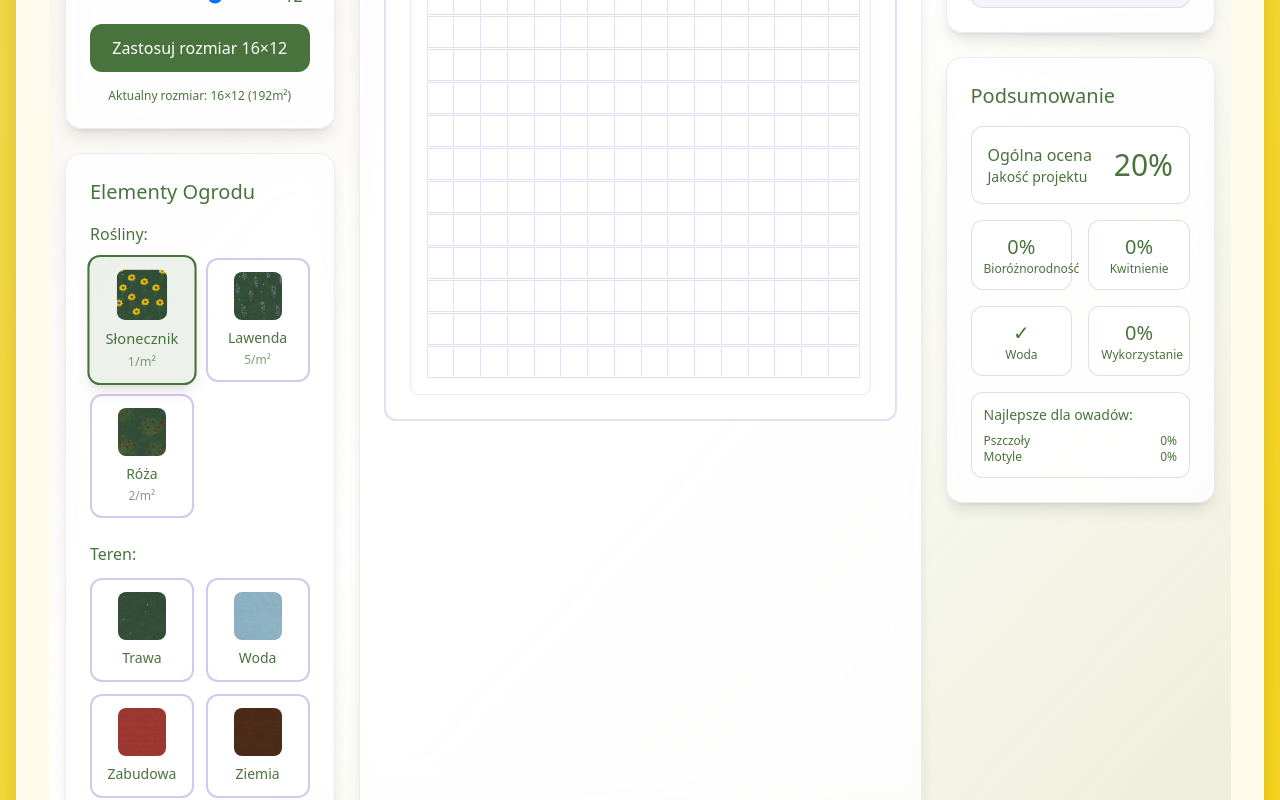
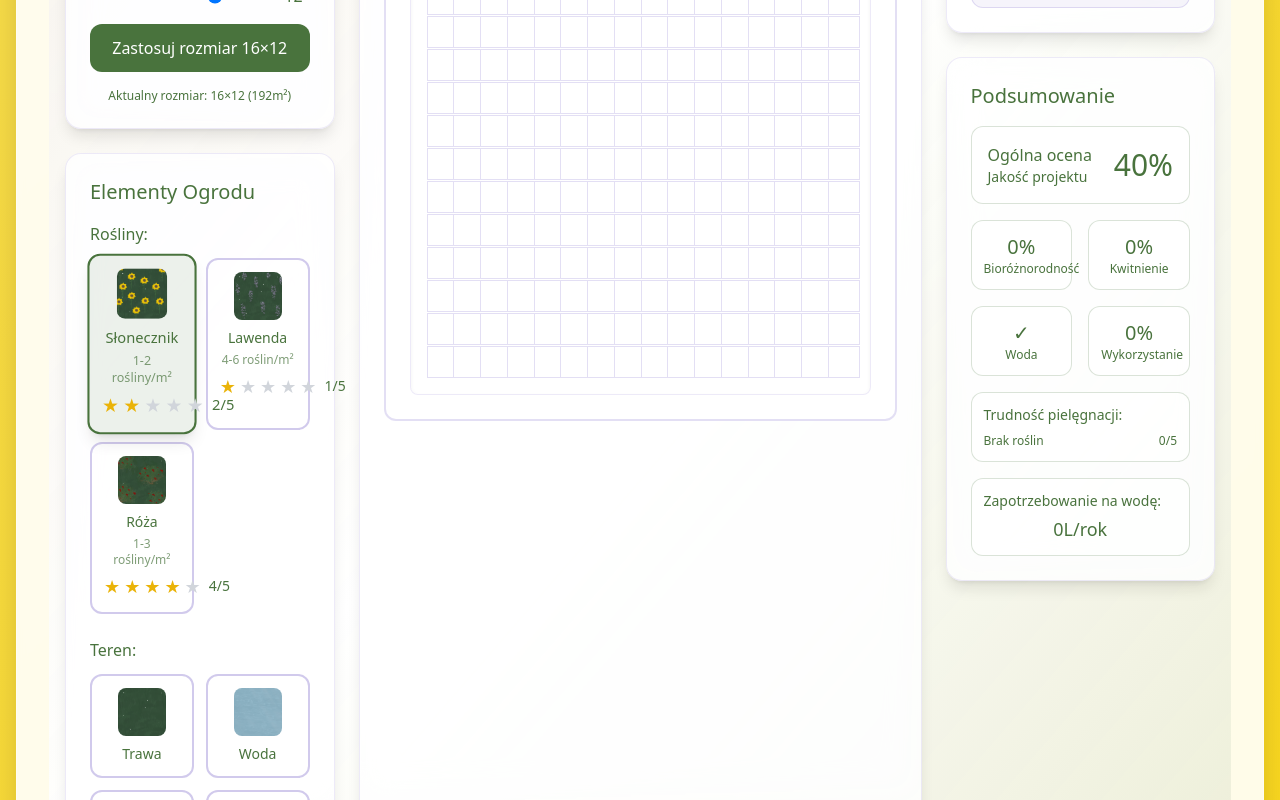
Before and after one commit to misza13579/LetYourGardenBee, a React (Vite) app: page / in a window 1280 px wide. Shown: the part 2777-3577 px from the top of the page. Built offline with nearby package versions, Linux system fonts and the light colour scheme.

Commit message:
poprawka planera

```diff
--- a/src/components/Planner/GardenEditor.jsx
+++ b/src/components/Planner/GardenEditor.jsx
@@ -1,6 +1,6 @@
 import React, { useState } from "react";
 
-// Rozszerzona baza roślin z gęstością sadzenia
+// Rozszerzona baza roślin z poprawionymi parametrami
 const PLANT_DATABASE = {
   sunflower: {
     id: 'sunflower',
@@ -11,9 +11,10 @@ const PLANT_DATABASE = {
     sun: 'słoneczne',
     insects: ['pszczoły', 'trzmiele'],
     image: '/sloneczniki.png',
-    density: { min: 1, max: 2, optimal: 1 }, // rośliny/m²
-    waterNeed: 'medium',
-    maintenance: { cost: 5, effort: 2 }
+    density: "1-2 rośliny/m²", // Czytelniejszy opis
+    waterNeed: 30, // litry/m²/rok
+    maintenance: 2, // trudność 1-5 (1=łatwa, 5=trudna)
+    description: "Roślina jednoroczna, łatwa w uprawie, wymaga podpór"
   },
   lavender: {
     id: 'lavender',
@@ -24,9 +25,10 @@ const PLANT_DATABASE = {
     sun: 'słoneczne',
     insects: ['pszczoły', 'motyle'],
     image: '/lawenda.png',
-    density: { min: 4, max: 6, optimal: 5 },
-    waterNeed: 'low',
-    maintenance: { cost: 8, effort: 1 }
+    density: "4-6 roślin/m²",
+    waterNeed: 15,
+    maintenance: 1,
+    description: "Wieloletnia, odporna na suszę, przycinana wiosną"
   },
   rose: {
     id: 'rose',
@@ -37,9 +39,10 @@ const PLANT_DATABASE = {
     sun: 'słoneczne',
     insects: ['pszczoły', 'trzmiele'],
     image: '/roze.png',
-    density: { min: 1, max: 3, optimal: 2 },
-    waterNeed: 'medium',
-    maintenance: { cost: 15, effort: 4 }
+    density: "1-3 rośliny/m²",
+    waterNeed: 40,
+    maintenance: 4,
+    description: "Wymaga regularnego nawożenia i przycinania"
   }
 };
 
@@ -49,29 +52,29 @@ const TERRAIN_ELEMENTS = {
     id: 'grass',
     name: 'Trawa',
     image: '/trawa.png',
-    waterNeed: 'high',
-    maintenance: { cost: 3, effort: 3 }
+    waterNeed: 50,
+    maintenance: 3
   },
   water: {
     id: 'water',
     name: 'Woda',
     image: '/woda.png',
-    waterNeed: 'none',
-    maintenance: { cost: 20, effort: 2 }
+    waterNeed: 0, // Źródła wody nie zużywają wody
+    maintenance: 1
   },
   building: {
     id: 'building',
     name: 'Zabudowa',
     image: '/cegly.png',
-    waterNeed: 'none',
-    maintenance: { cost: 0, effort: 0 }
+    waterNeed: 0,
+    maintenance: 0
   },
   soil: {
     id: 'soil',
     name: 'Ziemia',
     image: '/ziemia.png',
-    waterNeed: 'none',
-    maintenance: { cost: 0, effort: 0 }
+    waterNeed: 0,
+    maintenance: 0
   }
 };
 
@@ -229,22 +232,35 @@ export default function AdvancedGardenPlanner() {
       return acc;
     }, {});
 
-    // Obliczenia gęstości
-    const densityAnalysis = Object.values(plantStats).map(stat => {
-      const density = stat.plant.density;
-      const currentDensity = stat.count;
-      const status = currentDensity < density.min ? 'za mało' :
-                    currentDensity > density.max ? 'za dużo' : 'optymalnie';
+    // ROCZNE ZAPOTRZEBOWANIE NA WODĘ (w litrach)
+    const annualWaterNeed = allCells.reduce((total, cell) => {
+      if (cell.type === 'element' && cell.element.waterNeed) {
+        return total + cell.element.waterNeed;
+      }
+      return total;
+    }, 0);
 
-      return {
-        plant: stat.plant,
-        current: currentDensity,
-        recommended: density.optimal,
-        status,
-        score: currentDensity >= density.min && currentDensity <= density.max ? 100 :
-               Math.max(0, 100 - Math.abs(currentDensity - density.optimal) * 20)
-      };
-    });
+    // TRUDNOŚĆ PIELĘGNACJI (średnia ważona)
+    const maintenanceAnalysis = allCells.reduce((acc, cell) => {
+      if (cell.type === 'element' && cell.element.maintenance) {
+        acc.totalDifficulty += cell.element.maintenance;
+        acc.elementsWithDifficulty++;
+      }
+      return acc;
+    }, { totalDifficulty: 0, elementsWithDifficulty: 0 });
+
+    const averageDifficulty = maintenanceAnalysis.elementsWithDifficulty > 0
+      ? (maintenanceAnalysis.totalDifficulty / maintenanceAnalysis.elementsWithDifficulty).toFixed(1)
+      : 0;
+
+    // Opis trudności
+    const getDifficultyDescription = (difficulty) => {
+      if (difficulty === 0) return 'Brak roślin';
+      if (difficulty < 2) return 'Bardzo łatwy';
+      if (difficulty < 3) return 'Łatwy';
+      if (difficulty < 4) return 'Średni';
+      return 'Trudny';
+    };
 
     // Przyciąganie owadów
     const insectAttraction = Object.keys(INSECTS_DATABASE).reduce((acc, insectId) => {
@@ -285,41 +301,6 @@ export default function AdvancedGardenPlanner() {
       return { continuity, score: continuityScore, gaps: months.length - bloomingMonths };
     };
 
-    // Bilans wodny
-    const waterBalance = () => {
-      const waterNeeds = allCells.reduce((acc, cell) => {
-        if (cell.type === 'element') {
-          const element = cell.element;
-          const need = element.waterNeed;
-          if (need && need !== 'none') {
-            const points = need === 'low' ? 0.5 : need === 'medium' ? 1 : 2;
-            acc.totalNeed += points;
-          }
-        }
-        return acc;
-      }, { totalNeed: 0 });
-
-      const waterSupply = waterSources * 3; // każde źródło wody zaspokaja 3 punkty potrzeb
-      const balance = waterSupply - waterNeeds.totalNeed;
-
-      return {
-        totalNeed: waterNeeds.totalNeed,
-        waterSupply,
-        balance,
-        status: balance >= 0 ? 'wystarczający' : 'niewystarczający'
-      };
-    };
-
-    // Koszty utrzymania
-    const maintenanceCosts = allCells.reduce((acc, cell) => {
-      if (cell.type === 'element' && cell.element.maintenance) {
-        acc.totalCost += cell.element.maintenance.cost;
-        acc.totalEffort += cell.element.maintenance.effort;
-        acc.elements++;
-      }
-      return acc;
-    }, { totalCost: 0, totalEffort: 0, elements: 0 });
-
     // Wskaźnik bioróżnorodności
     const biodiversity = () => {
       const plantTypes = new Set();
@@ -350,7 +331,6 @@ export default function AdvancedGardenPlanner() {
     const generateRecommendations = () => {
       const recommendations = [];
       const bio = biodiversity();
-      const water = waterBalance();
       const continuity = bloomingContinuity();
 
       if (bio.plantTypes < 2) {
@@ -361,11 +341,11 @@ export default function AdvancedGardenPlanner() {
         });
       }
 
-      if (water.balance < 0) {
+      if (annualWaterNeed > 1000) {
         recommendations.push({
           type: 'water',
-          message: `Dodaj źródła wody - brakuje ${Math.abs(water.balance).toFixed(1)} punktów wodnych`,
-          priority: 'high'
+          message: `Wysokie zapotrzebowanie na wodę: ${annualWaterNeed}L/rok - rozważ rośliny odporne na suszę`,
+          priority: 'medium'
         });
       }
 
@@ -385,15 +365,13 @@ export default function AdvancedGardenPlanner() {
         });
       }
 
-      densityAnalysis.forEach(analysis => {
-        if (analysis.status !== 'optymalnie') {
-          recommendations.push({
-            type: 'density',
-            message: `${analysis.plant.name}: ${analysis.status} (${analysis.current} zamiast ${analysis.recommended}/m²)`,
-            priority: analysis.status === 'za mało' ? 'medium' : 'low'
-          });
-        }
-      });
+      if (averageDifficulty > 3.5) {
+        recommendations.push({
+          type: 'maintenance',
+          message: `Wysoka trudność pielęgnacji - rozważ łatwiejsze w utrzymaniu rośliny`,
+          priority: 'medium'
+        });
+      }
 
       return recommendations.slice(0, 5); // Maksymalnie 5 rekomendacji
     };
@@ -408,11 +386,14 @@ export default function AdvancedGardenPlanner() {
 
       // Zaawansowane
       plantStats,
-      densityAnalysis,
+      annualWaterNeed,
+      maintenance: {
+        averageDifficulty: parseFloat(averageDifficulty),
+        description: getDifficultyDescription(parseFloat(averageDifficulty)),
+        totalElements: maintenanceAnalysis.elementsWithDifficulty
+      },
       insectAttraction,
       bloomingContinuity: bloomingContinuity(),
-      waterBalance: waterBalance(),
-      maintenanceCosts,
       biodiversity: biodiversity(),
       recommendations: generateRecommendations(),
 
@@ -421,8 +402,8 @@ export default function AdvancedGardenPlanner() {
       overallScore: Math.round(
         (biodiversity().overallScore * 0.3 +
          bloomingContinuity().score * 0.3 +
-         (waterBalance().balance >= 0 ? 100 : 50) * 0.2 +
-         (densityAnalysis.reduce((sum, d) => sum + d.score, 0) / Math.max(densityAnalysis.length, 1)) * 0.2)
+         (annualWaterNeed < 500 ? 100 : annualWaterNeed < 1000 ? 80 : 60) * 0.2 +
+         (parseFloat(averageDifficulty) < 3 ? 100 : parseFloat(averageDifficulty) < 4 ? 80 : 60) * 0.2)
       )
     };
   };
@@ -446,6 +427,32 @@ export default function AdvancedGardenPlanner() {
     const startY = Math.min(selectionStart.y, selectionEnd.y);
     const endY = Math.max(selectionStart.y, selectionEnd.y);
     return x >= startX && x <= endX && y >= startY && y <= endY;
+  };
+
+  // Komponent gwiazdek dla trudności
+  const DifficultyStars = ({ difficulty }) => {
+    const fullStars = Math.floor(difficulty);
+    const hasHalfStar = difficulty % 1 !== 0;
+
+    return (
+      <div className="flex items-center gap-1">
+        {[...Array(5)].map((_, i) => (
+          <span
+            key={i}
+            className={`text-lg ${
+              i < fullStars
+                ? 'text-yellow-500'
+                : i === fullStars && hasHalfStar
+                ? 'text-yellow-300'
+                : 'text-gray-300'
+            }`}
+          >
+            {i < fullStars ? '★' : i === fullStars && hasHalfStar ? '⯨' : '★'}
+          </span>
+        ))}
+        <span className="text-sm text-[#49733D] ml-1">{difficulty}/5</span>
+      </div>
+    );
   };
 
   return (
@@ -568,9 +575,12 @@ export default function AdvancedGardenPlanner() {
                         alt={plant.name}
                         className="w-12 h-12 mx-auto mb-2 object-cover rounded-lg"
                       />
-                      <div className="text-sm text-[#49733D]">{plant.name}</div>
+                      <div className="text-sm text-[#49733D] font-medium">{plant.name}</div>
                       <div className="text-xs text-[#49733D]/70 mt-1">
-                        {plant.density.optimal}/m²
+                        {plant.density}
+                      </div>
+                      <div className="mt-1">
+                        <DifficultyStars difficulty={plant.maintenance} />
                       </div>
                     </div>
                   ))}
@@ -743,6 +753,43 @@ export default function AdvancedGardenPlanner() {
                   </div>
                 </div>
 
+                {/* Zapotrzebowanie na wodę */}
+                <div className="bg-white/60 rounded-xl p-6 border border-[#A496D9]/20">
+                  <h3 className="text-lg text-[#49733D] mb-4">Zapotrzebowanie na wodę</h3>
+                  <div className="space-y-4">
+                    <div className="text-center">
+                      <div className="text-3xl text-[#49733D] font-medium">
+                        {stats.annualWaterNeed}L
+                      </div>
+                      <div className="text-sm text-[#49733D]">rocznie</div>
+                    </div>
+                    <div className="text-sm text-[#49733D] text-center">
+                      {stats.annualWaterNeed < 500
+                        ? 'Niskie zapotrzebowanie - rośliny odporne na suszę'
+                        : stats.annualWaterNeed < 1000
+                        ? 'Umiarkowane zapotrzebowanie'
+                        : 'Wysokie zapotrzebowanie - rozważ system nawadniania'
+                      }
+                    </div>
+                  </div>
+                </div>
+
+                {/* Trudność pielęgnacji */}
+                <div className="bg-white/60 rounded-xl p-6 border border-[#A496D9]/20">
+                  <h3 className="text-lg text-[#49733D] mb-4">Trudność pielęgnacji</h3>
+                  <div className="space-y-4 text-center">
+                    <div className="flex justify-center">
+                      <DifficultyStars difficulty={stats.maintenance.averageDifficulty} />
+                    </div>
+                    <div className="text-lg text-[#49733D] font-medium">
+                      {stats.maintenance.description}
+                    </div>
+                    <div className="text-sm text-[#49733D]">
+                      Średnia trudność dla {stats.maintenance.totalElements} elementów
+                    </div>
+                  </div>
+                </div>
+
                 {/* Przyciąganie owadów */}
                 <div className="bg-white/60 rounded-xl p-6 border border-[#A496D9]/20">
                   <h3 className="text-lg text-[#49733D] mb-4">Przyciąganie owadów</h3>
@@ -785,45 +832,6 @@ export default function AdvancedGardenPlanner() {
                   </div>
                 </div>
 
-                {/* Bilans wodny */}
-                <div className="bg-white/60 rounded-xl p-6 border border-[#A496D9]/20">
-                  <h3 className="text-lg text-[#49733D] mb-4">Bilans wodny</h3>
-                  <div className="space-y-3">
-                    <div className="flex justify-between">
-                      <span className="text-[#49733D]">Zapotrzebowanie</span>
-                      <span className="text-[#49733D]">{stats.waterBalance.totalNeed.toFixed(1)} pkt</span>
-                    </div>
-                    <div className="flex justify-between">
-                      <span className="text-[#49733D]">Dostawa wody</span>
-                      <span className="text-[#49733D]">{stats.waterBalance.waterSupply} pkt</span>
-                    </div>
-                    <div className="flex justify-between font-medium">
-                      <span className="text-[#49733D]">Bilans</span>
-                      <span className={stats.waterBalance.balance >= 0 ? 'text-green-600' : 'text-red-600'}>
-                        {stats.waterBalance.balance.toFixed(1)} pkt
-                      </span>
-                    </div>
-                    <div className={`text-sm text-center ${stats.waterBalance.balance >= 0 ? 'text-green-600' : 'text-red-600'}`}>
-                      {stats.waterBalance.status}
-                    </div>
-                  </div>
-                </div>
-
-                {/* Koszty utrzymania */}
-                <div className="bg-white/60 rounded-xl p-6 border border-[#A496D9]/20">
-                  <h3 className="text-lg text-[#49733D] mb-4">Koszty utrzymania</h3>
-                  <div className="space-y-3">
-                    <div className="flex justify-between">
-                      <span className="text-[#49733D]">Roczne koszty</span>
-                      <span className="text-[#49733D] font-medium">{stats.maintenanceCosts.totalCost} zł</span>
-                    </div>
-                    <div className="flex justify-between">
-                      <span className="text-[#49733D]">Wysiłek (1-5)</span>
-                      <span className="text-[#49733D]">{stats.maintenanceCosts.totalEffort}</span>
-                    </div>
-                  </div>
-                </div>
-
                 {/* Rekomendacje */}
                 {stats.recommendations.length > 0 && (
                   <div className="bg-white/60 rounded-xl p-6 border border-[#A496D9]/20">
@@ -858,29 +866,36 @@ export default function AdvancedGardenPlanner() {
                         />
                       </div>
                       <div className="flex-1">
-                        <h3 className="text-lg text-[#49733D]">{plant.name}</h3>
+                        <h3 className="text-lg text-[#49733D] font-medium">{plant.name}</h3>
+                        <p className="text-sm text-[#49733D] mt-1 italic">{plant.description}</p>
                         <div className="grid grid-cols-1 md:grid-cols-2 gap-3 text-sm text-[#49733D] mt-3">
                           <div className="flex items-center gap-2">
-                            <span>Kwitnienie: {plant.blooming.join(', ')}</span>
+                            <span className="font-medium">Kwitnienie:</span>
+                            <span>{plant.blooming.join(', ')}</span>
                           </div>
                           <div className="flex items-center gap-2">
-                            <span>Wysokość: {plant.height}</span>
+                            <span className="font-medium">Wysokość:</span>
+                            <span>{plant.height}</span>
                           </div>
                           <div className="flex items-center gap-2">
-                            <span>Gleba: {plant.soil}</span>
+                            <span className="font-medium">Gleba:</span>
+                            <span>{plant.soil}</span>
                           </div>
                           <div className="flex items-center gap-2">
-                            <span>Stanowisko: {plant.sun}</span>
+                            <span className="font-medium">Stanowisko:</span>
+                            <span>{plant.sun}</span>
                           </div>
                           <div className="flex items-center gap-2">
-                            <span>Gęstość: {plant.density.optimal}/m²</span>
+                            <span className="font-medium">Gęstość:</span>
+                            <span>{plant.density}</span>
                           </div>
                           <div className="flex items-center gap-2">
-                            <span>Woda: {plant.waterNeed}</span>
+                            <span className="font-medium">Woda:</span>
+                            <span>{plant.waterNeed}L/m²/rok</span>
                           </div>
                         </div>
                         <div className="mt-4 flex items-center gap-3">
-                          <span className="text-[#49733D]">Przyciąga:</span>
+                          <span className="text-[#49733D] font-medium">Przyciąga:</span>
                           <div className="flex gap-2">
                             {plant.insects.map(insect => (
                               <span key={insect} className="bg-[#A496D9]/20 text-[#49733D] px-3 py-1 rounded-full text-xs">
@@ -888,6 +903,10 @@ export default function AdvancedGardenPlanner() {
                               </span>
                             ))}
                           </div>
+                        </div>
+                        <div className="mt-3">
+                          <span className="text-[#49733D] font-medium mr-2">Trudność:</span>
+                          <DifficultyStars difficulty={plant.maintenance} />
                         </div>
                       </div>
                     </div>
@@ -917,10 +936,10 @@ export default function AdvancedGardenPlanner() {
                         />
                       </div>
                       <div className="flex-1">
-                        <h3 className="text-lg text-[#49733D]">{insect.name}</h3>
+                        <h3 className="text-lg text-[#49733D] font-medium">{insect.name}</h3>
                         <p className="text-[#49733D] mt-2">{insect.description}</p>
                         <div className="mt-4">
-                          <h4 className="text-[#49733D] mb-3">Preferowane rośliny:</h4>
+                          <h4 className="text-[#49733D] font-medium mb-3">Preferowane rośliny:</h4>
                           <div className="flex flex-wrap gap-3">
                             {getPlantsForInsect(insect.id).map(plant => (
                               <div key={plant.id} className="flex items-center gap-3 bg-white px-4 py-3 rounded-lg border border-[#A496D9]/20 shadow-sm">
@@ -929,7 +948,10 @@ export default function AdvancedGardenPlanner() {
                                   alt={plant.name}
                                   className="w-8 h-8 object-cover rounded"
                                 />
-                                <span className="text-sm text-[#49733D]">{plant.name}</span>
+                                <div>
+                                  <div className="text-sm text-[#49733D] font-medium">{plant.name}</div>
+                                  <DifficultyStars difficulty={plant.maintenance} />
+                                </div>
                               </div>
                             ))}
                           </div>
@@ -960,12 +982,15 @@ export default function AdvancedGardenPlanner() {
                             />
                           </div>
                           <div>
-                            <div className="text-[#49733D]">{plant.name}</div>
+                            <div className="text-[#49733D] font-medium">{plant.name}</div>
                             <div className="text-sm text-[#49733D]">
                               Kwitnienie: {plant.blooming.join(', ')}
                             </div>
                             <div className="text-xs text-[#49733D]/70 mt-1">
                               {plant.insects.join(', ')}
+                            </div>
+                            <div className="mt-2">
+                              <DifficultyStars difficulty={plant.maintenance} />
                             </div>
                           </div>
                         </div>
@@ -1030,7 +1055,7 @@ export default function AdvancedGardenPlanner() {
                   </div>
                   <div className="bg-white/60 p-3 rounded-xl border border-[#49733D]/20 text-center">
                     <div className="text-xl text-[#49733D]">
-                      {stats.waterBalance.balance >= 0 ? '✓' : '✗'}
+                      {stats.annualWaterNeed < 1000 ? '✓' : '⚠️'}
                     </div>
                     <div className="text-xs text-[#49733D]">Woda</div>
                   </div>
@@ -1040,19 +1065,23 @@ export default function AdvancedGardenPlanner() {
                   </div>
                 </div>
 
-                {/* Najlepsze przyciąganie owadów */}
+                {/* Trudność pielęgnacji */}
                 <div className="bg-white/60 p-3 rounded-xl border border-[#49733D]/20">
-                  <div className="text-sm text-[#49733D] font-medium mb-2">Najlepsze dla owadów:</div>
-                  {Object.entries(stats.insectAttraction)
-                    .sort(([,a], [,b]) => b.percentage - a.percentage)
-                    .slice(0, 2)
-                    .map(([insectId, data]) => (
-                      <div key={insectId} className="flex justify-between text-xs text-[#49733D]">
-                        <span>{data.insect.name}</span>
-                        <span>{data.percentage}%</span>
-                      </div>
-                    ))
-                  }
+                  <div className="text-sm text-[#49733D] font-medium mb-2">Trudność pielęgnacji:</div>
+                  <div className="flex items-center justify-between">
+                    <span className="text-xs text-[#49733D]">{stats.maintenance.description}</span>
+                    <span className="text-xs text-[#49733D] font-medium">
+                      {stats.maintenance.averageDifficulty}/5
+                    </span>
+                  </div>
+                </div>
+
+                {/* Zapotrzebowanie na wodę */}
+                <div className="bg-white/60 p-3 rounded-xl border border-[#49733D]/20">
+                  <div className="text-sm text-[#49733D] font-medium mb-1">Zapotrzebowanie na wodę:</div>
+                  <div className="text-lg text-[#49733D] text-center font-medium">
+                    {stats.annualWaterNeed}L/rok
+                  </div>
                 </div>
               </div>
             </div>
```
